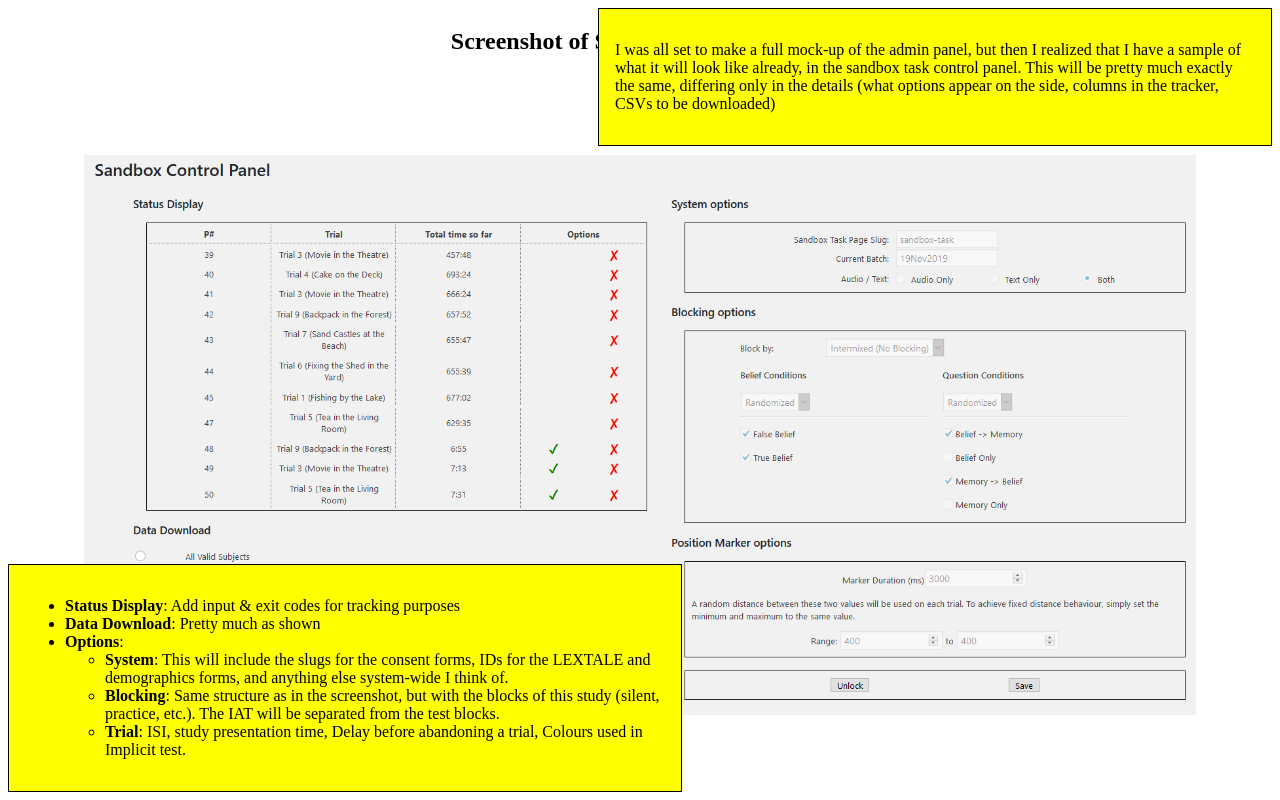
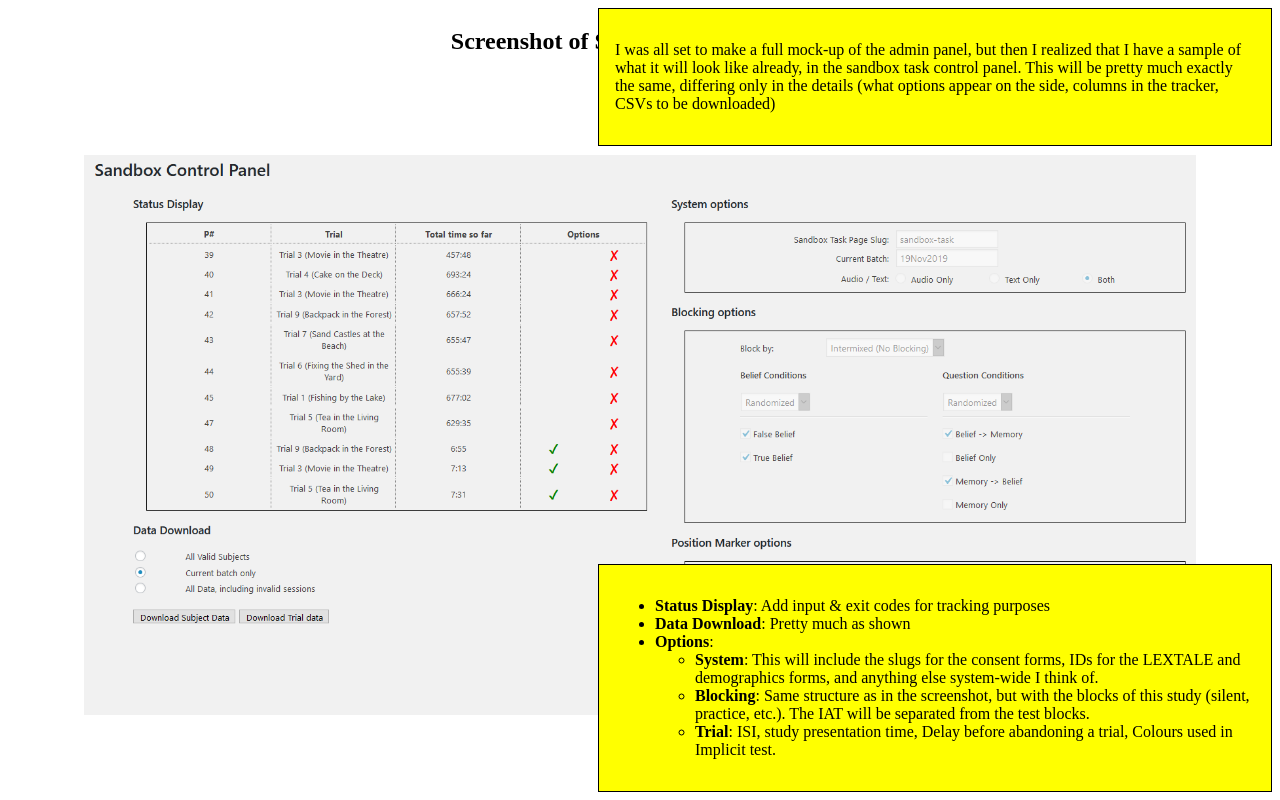
Before and after one commit to ragav-kumar/production-effect-mockup, a plain HTML site: page admin.html in a window 1280 px wide. Drawn offline with Linux system fonts and the light colour scheme.

Commit message:
css fix for admin panel

```diff
--- a/admin.html
+++ b/admin.html
@@ -12,7 +12,7 @@
 	<aside class="corner wide top-right">
 		<p>I was all set to make a full mock-up of the admin panel, but then I realized that I have a sample of what it will look like already, in the sandbox task control panel. This will be pretty much exactly the same, differing only in the details (what options appear on the side, columns in the tracker, CSVs to be downloaded)</p>
 	</aside>
-	<aside class="corner wide bottom-left">
+	<aside class="corner wide bottom-right">
 		<ul>
 			<li><b>Status Display</b>: Add input & exit codes for tracking purposes</li>
 			<li><b>Data Download</b>: Pretty much as shown</li>
```
